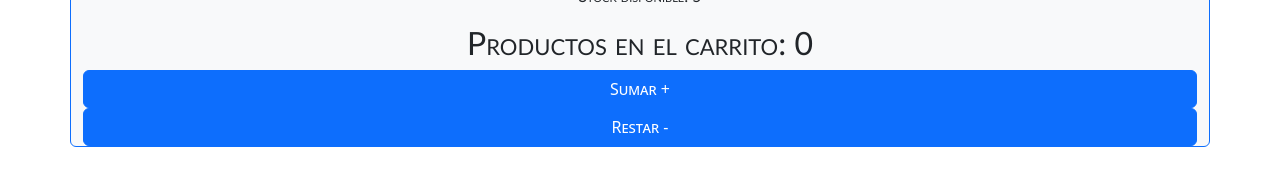
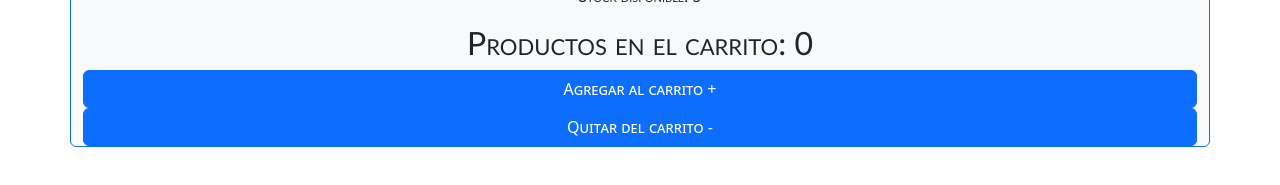
Before and after one commit to StefiLeon/contexto-rjs, a React (Create React App) app: page /Item/1 in a window 1280 px wide. Shown: the part 1459-1644 px from the top of the page. Built offline with nearby package versions, Linux system fonts and the light colour scheme.

Commit message:
correccion nombre boton

```diff
--- a/src/components/ItemCount.js
+++ b/src/components/ItemCount.js
@@ -20,8 +20,8 @@ export default function ItemCount({ stock, initial, onAdd, items }) {
     return (
         <>
             <h2>Productos en el carrito: {items}</h2>
-            <Button onClick={sumar}> Sumar + </Button>
-            <Button onClick={restar}> Restar - </Button>
+            <Button onClick={sumar}> Agregar al carrito + </Button>
+            <Button onClick={restar}> Quitar del carrito - </Button>
         </>
     )
 }
```
